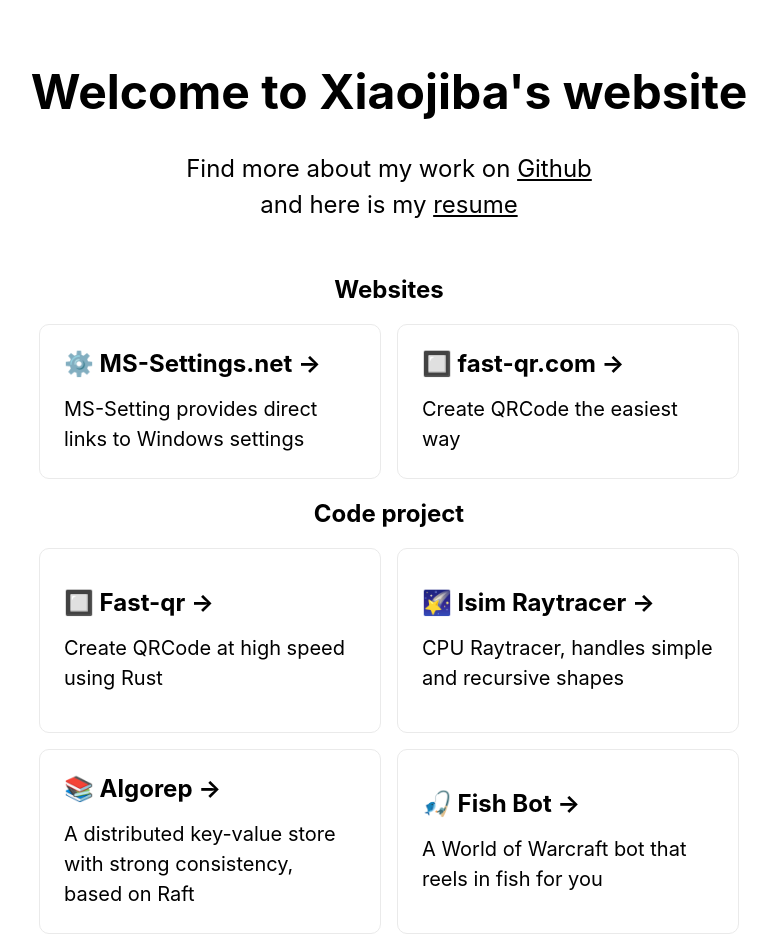
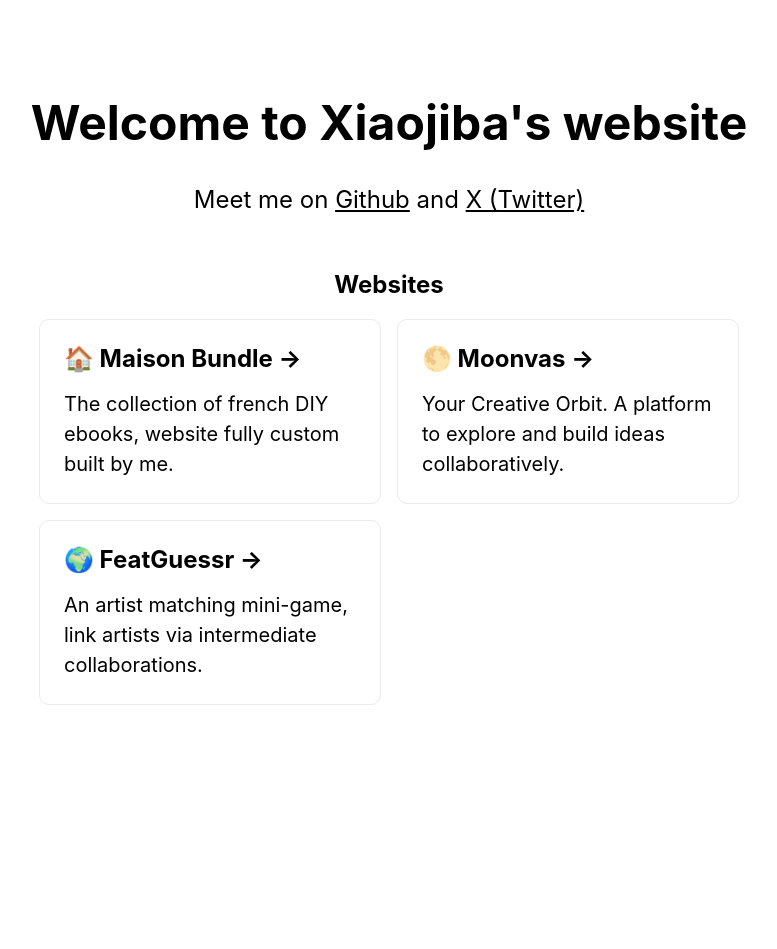
Before and after one commit to erwanvivien/xiaojiba.dev, a Next.js app: page / in a window 1280 px wide. Shown: the top 949 px of the page, without its empty margins (251-1028 px from the left). After the commit the page ends 800 px from the top, so only its background shows below. Built offline with nearby package versions, Linux system fonts and the light colour scheme.

Commit message:
feat: update websites

```diff
--- a/pages/index.tsx
+++ b/pages/index.tsx
@@ -7,13 +7,12 @@
 import List from "../components/List";
 
 import website from "../public/websites.json";
-import codeProject from "../public/projects.json";
 
 const Home: NextPage = () => {
   return (
     <div className={styles.container}>
       <Head>
-        <title>Xiaojiba</title>
+        <title>Xiaojiba (@ErwanVi)</title>
         <meta name="description" content="Xiaojiba's website" />
         <link rel="icon" href="/favicon.ico" />
         <meta name="google-adsense-account" content="ca-pub-2653993181090618" />
@@ -23,14 +22,13 @@
         <h1 className={styles.title}>Welcome to Xiaojiba&apos;s website</h1>
 
         <p className={styles.description}>
-          Find more about my work on{" "}
+          Meet me on{" "}
           <Link href="https://github.com/erwanvivien">
             <a className={styles.link}>Github</a>
-          </Link>
-          <br />
-          and here is my{" "}
-          <Link href="/CV.pdf" target={"_blank"}>
-            <a className={styles.link}>resume</a>
+          </Link>{" "}
+          and{" "}
+          <Link href="https://x.com/ErwanVi">
+            <a className={styles.link}>X (Twitter)</a>
           </Link>
         </p>
 
@@ -38,11 +36,6 @@
         <div className={styles.grid}>
           <List key="title" Component={Card} data={website} />
         </div>
-
-        <h2>Code project</h2>
-        <div className={styles.grid}>
-          <List key="title" Component={Card} data={codeProject} />
-        </div>
       </main>
     </div>
   );
--- a/public/projects.json
+++ /dev/null
@@ -1,32 +0,0 @@
-[
-  {
-    "link": "https://github.com/erwanvivien/fast_qr",
-    "title": "🔲 Fast-qr →",
-    "desc": "Create QRCode at high speed using Rust",
-    "className": "fast_qr"
-  },
-  {
-    "link": "https://github.com/erwanvivien/isim_raytracer",
-    "title": "🌠 Isim Raytracer →",
-    "desc": "CPU Raytracer, handles simple and recursive shapes",
-    "className": "isim_raytracer"
-  },
-  {
-    "link": "https://github.com/erwanvivien/algorep",
-    "title": "📚 Algorep →",
-    "desc": "A distributed key-value store with strong consistency, based on Raft",
-    "className": "algorep"
-  },
-  {
-    "link": "https://github.com/erwanvivien/fish_bot",
-    "title": "🎣 Fish Bot →",
-    "desc": "A World of Warcraft bot that reels in fish for you",
-    "className": "fish_bot"
-  },
-  {
-    "link": "https://github.com/erwanvivien/mjolnir",
-    "title": "🔨 Mjolnir →",
-    "desc": "A simple renderer for 3D Graphics",
-    "className": "mjolnir"
-  }
-]
--- a/public/websites.json
+++ b/public/websites.json
@@ -1,14 +1,20 @@
 [
   {
-    "link": "https://ms-settings.net",
-    "title": "⚙️ MS-Settings.net →",
-    "desc": "MS-Setting provides direct links to Windows settings",
-    "className": "ms_setting"
+    "link": "https://maison-bundle.com",
+    "title": "🏠 Maison Bundle →",
+    "desc": "The collection of french DIY ebooks, website fully custom built by me.",
+    "className": "maison_bundle"
   },
   {
-    "link": "https://fast-qr.com",
-    "title": "🔲 fast-qr.com →",
-    "desc": "Create QRCode the easiest way",
-    "className": "fast_qr"
+    "link": "https://moonvas.com",
+    "title": "🌕 Moonvas →",
+    "desc": "Your Creative Orbit. A platform to explore and build ideas collaboratively.",
+    "className": "moonvas"
+  },
+  {
+    "link": "https://featguessr.com",
+    "title": "🌍 FeatGuessr →",
+    "desc": "An artist matching mini-game, link artists via intermediate collaborations.",
+    "className": "featguessr"
   }
 ]
--- a/styles/Home.module.css
+++ b/styles/Home.module.css
@@ -101,46 +101,25 @@
   justify-content: center;
 }
 
-.ms_setting:hover,
-.ms_setting:focus,
-.ms_setting:active {
+.maison_bundle:hover,
+.maison_bundle:focus,
+.maison_bundle:active {
   color: #0078d7;
   border-color: #0078d7;
 }
 
-.fast_qr:hover,
-.fast_qr:focus,
-.fast_qr:active {
-  color: #dea584;
-  border-color: #dea584;
+.featguessr:hover,
+.featguessr:focus,
+.featguessr:active {
+  color: #38397b;
+  border-color: #38397b;
 }
 
-.isim_raytracer:hover,
-.isim_raytracer:focus,
-.isim_raytracer:active {
-  color: #88bd00;
-  border-color: #88bd00;
-}
-
-.algorep:hover,
-.algorep:focus,
-.algorep:active {
-  color: #a48261;
-  border-color: #a48261;
-}
-
-.fish_bot:hover,
-.fish_bot:focus,
-.fish_bot:active {
-  color: #3c79ab;
-  border-color: #3c79ab;
-}
-
-.mjolnir:hover,
-.mjolnir:focus,
-.mjolnir:active {
-  color: #831906;
-  border-color: #831906;
+.moonvas:hover,
+.moonvas:focus,
+.moonvas:active {
+  color: #1c212b;
+  border-color: #1c212b;
 }
 
 .card h2 {
```
